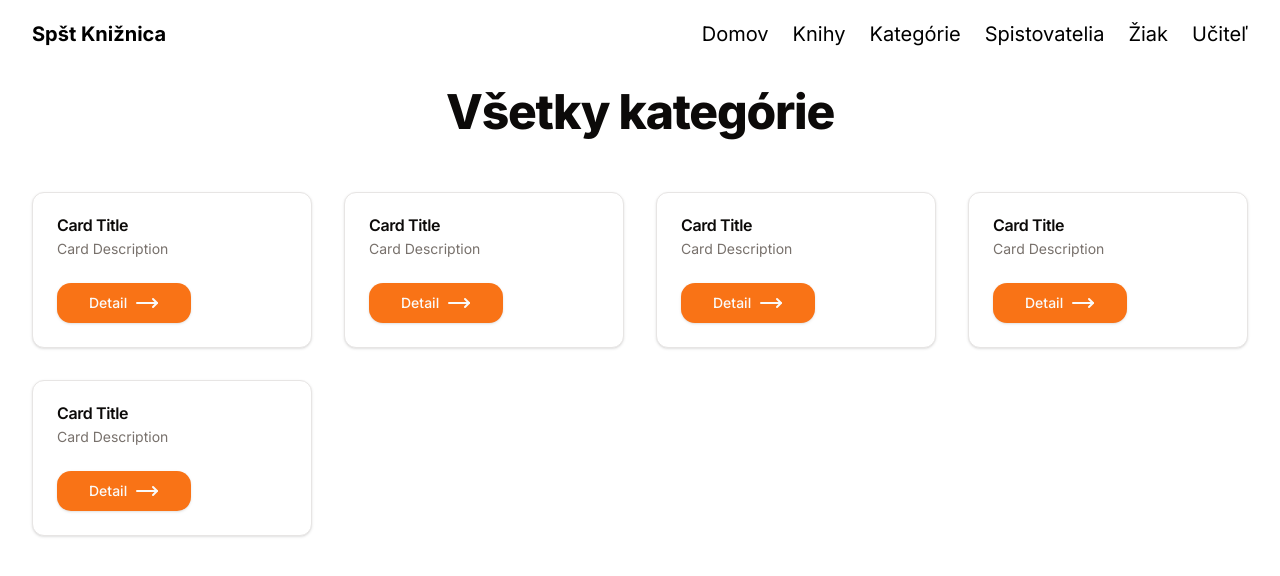
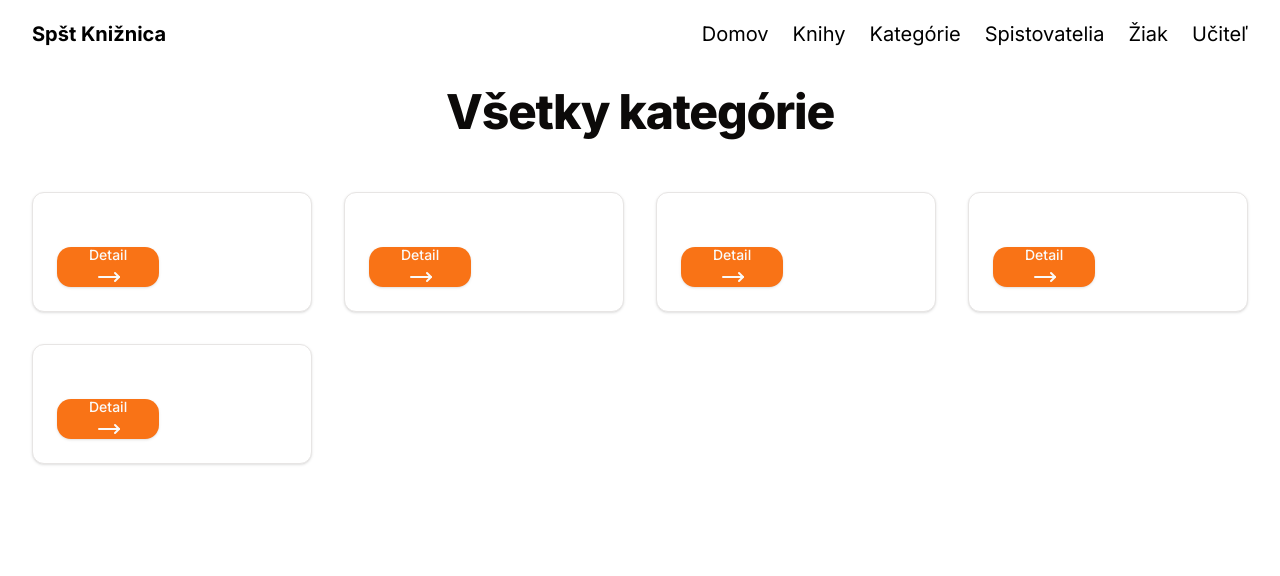
Before and after one commit to peterdinis/Spst-Kniznica-Frontend, a Next.js app: page /categories in a window 1280 px wide. Shown: the top 576 px of the page. Built offline with nearby package versions, Linux system fonts and the light colour scheme.

Commit message:
feat: Display first book from API

```diff
--- a/src/app/components/books/AllBooks.tsx
+++ b/src/app/components/books/AllBooks.tsx
@@ -3,36 +3,47 @@
 import { FC } from 'react';
 import Header from '../shared/Header';
 import ScrollToTop from 'react-scroll-to-top';
-import * as api from "@/api/queries/bookQueries";
+import * as api from '@/api/queries/bookQueries';
 import GlobalCard from '../shared/GlobalCard';
 import { useQuery } from '@tanstack/react-query';
 import { Loader2 } from 'lucide-react';
 import GlobalErrorComponent from '../shared/GlobalErrorComponent';
+import { BookType } from '@/types/BookTypes';
 
 const AllBooks: FC = () => {
-    const {data, isLoading, isError} = useQuery({
-        queryKey: ["allBooks"],
-        queryFn: api.allBooks
-    })
+    const { data, isLoading, isError } = useQuery({
+        queryKey: ['allBooks'],
+        queryFn: api.allBooks,
+    });
 
-    if(isLoading) {
-        return <Loader2 className='animate-spin h-8 w-8' />
+    if (isLoading) {
+        return <Loader2 className='h-8 w-8 animate-spin' />;
     }
 
-    if(isError) {
-        return <GlobalErrorComponent statusCode='400' message='Failed to load books' />
+    if (isError) {
+        return (
+            <GlobalErrorComponent
+                statusCode='400'
+                message='Failed to load books'
+            />
+        );
     }
 
-
-    console.log(data);
     return (
         <>
             <Header text='Všetky knihy' />
             <div className='container mx-auto mt-8 grid gap-8 pt-6 sm:grid-cols-1 md:grid-cols-2 lg:grid-cols-3 xl:grid-cols-4'>
-                <GlobalCard />
-                <GlobalCard />
-                <GlobalCard />
-                <GlobalCard />
+                {data &&
+                    data.map((item: BookType) => {
+                        return (
+                            <GlobalCard
+                                linkName='books'
+                                name={item.name}
+                                description={item.description}
+                                id={item.id}
+                            />
+                        );
+                    })}
             </div>
             <ScrollToTop />
         </>
--- a/src/app/components/shared/GlobalCard.tsx
+++ b/src/app/components/shared/GlobalCard.tsx
@@ -8,17 +8,20 @@ import {
 } from '@/components/ui/card';
 import { Button } from '@/components/ui/button';
 import { MoveRight } from 'lucide-react';
+import { IGlobalCardType } from '@/types/GlobalTypes';
+import Link from 'next/link';
 
-const GlobalCard: FC = () => {
+
+const GlobalCard: FC<IGlobalCardType> = ({name, description, id, linkName}) => {
     return (
         <Card>
             <CardHeader>
-                <CardTitle>Card Title</CardTitle>
-                <CardDescription>Card Description</CardDescription>
+                <CardTitle>{name}</CardTitle>
+                <CardDescription>{description}</CardDescription>
             </CardHeader>
             <CardFooter>
                 <Button variant={'default'} size='lg'>
-                    Detail <MoveRight className='ml-2' />
+                    <Link href={`/${linkName}/${id}`}>Detail <MoveRight className='ml-2' /></Link>
                 </Button>
             </CardFooter>
         </Card>
--- a/src/types/GlobalTypes.ts
+++ b/src/types/GlobalTypes.ts
@@ -1,3 +1,7 @@
 import { BookType } from "./BookTypes";
 
-export type IGlobalCardType = BookType;
+type GlobalExtendedProps =  {
+    linkName: string
+}
+
+export type IGlobalCardType = GlobalExtendedProps & BookType;
```
Also changed, not shown: src/types/BookTypes.ts (+8 -8 lines).
